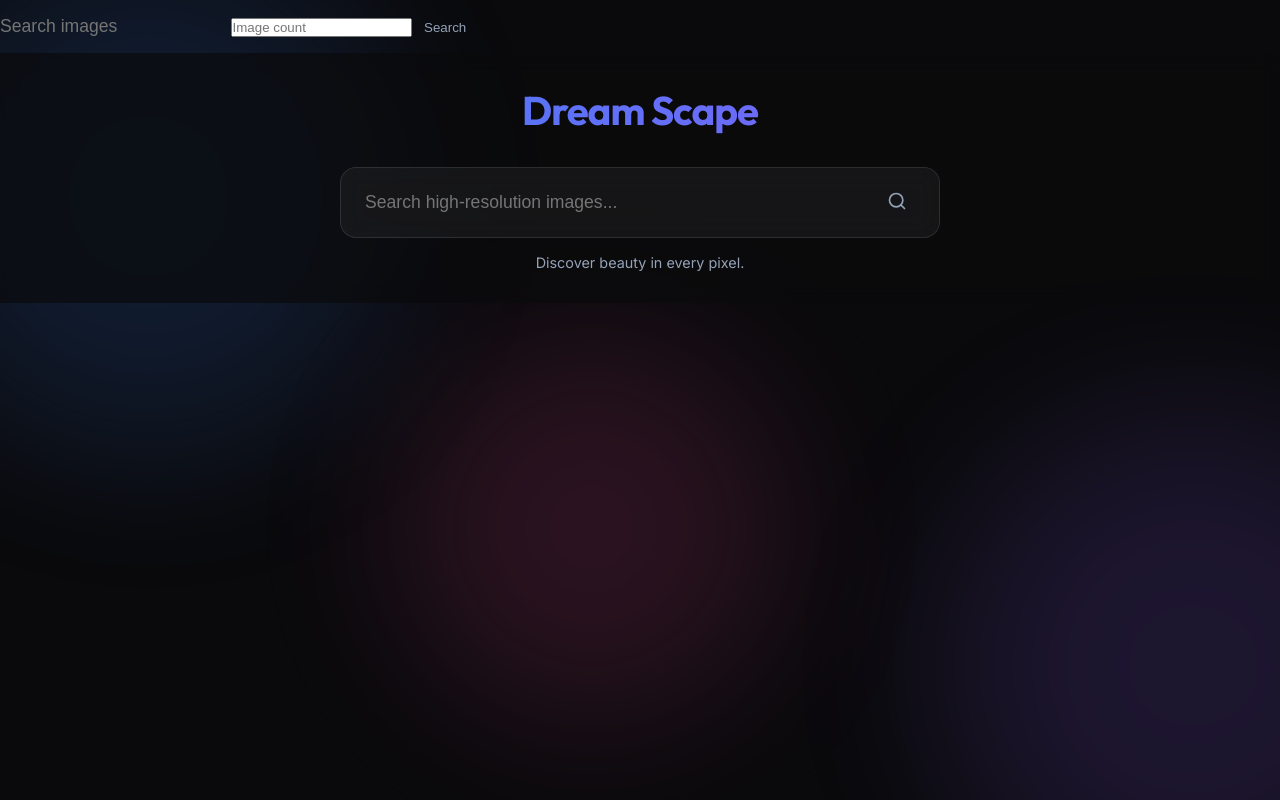
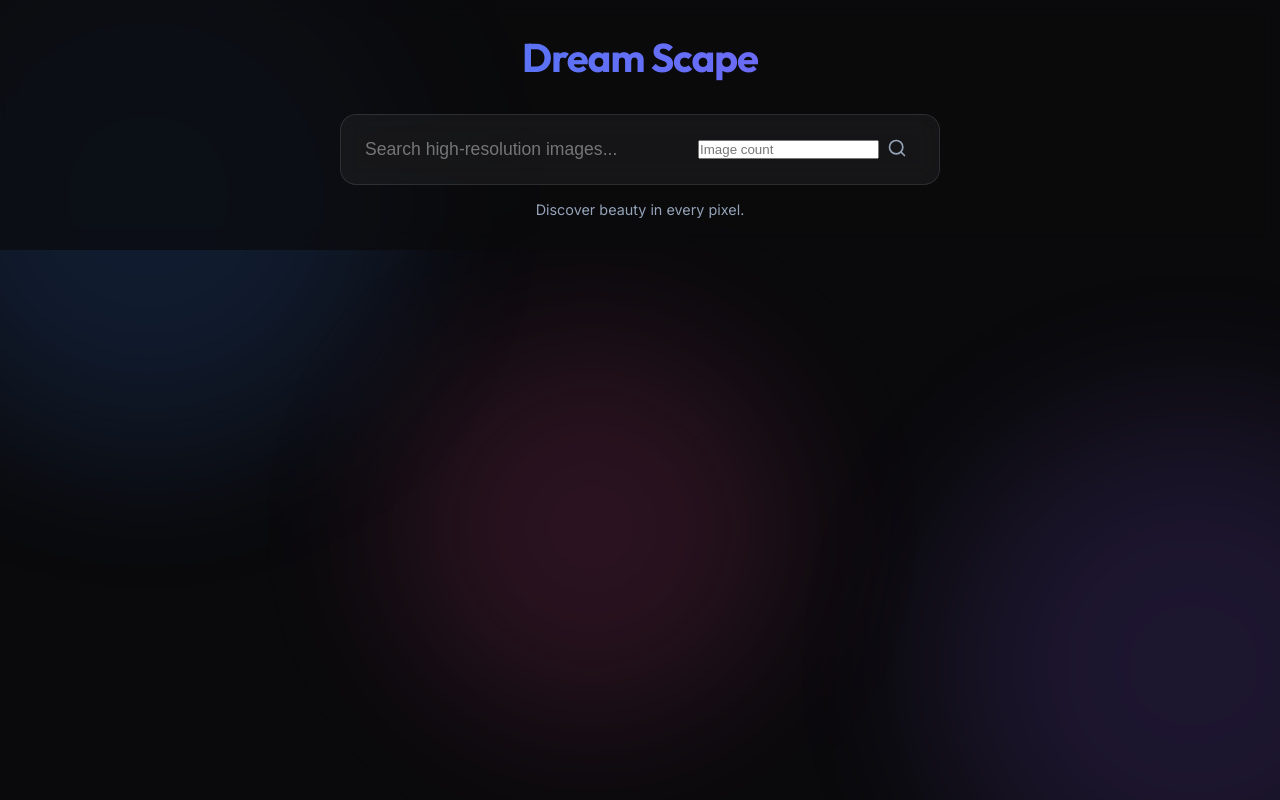
Before and after one commit to Pravallikadadi/Dream-Scape, a plain HTML site: page index.html in a window 1280 px wide. Drawn offline with Linux system fonts and the light colour scheme.

Commit message:
Update index.html

```diff
--- a/index.html
+++ b/index.html
@@ -17,13 +17,6 @@
 </head>
 
 <body>
-    <input id="searchInput" type="text" placeholder="Search images" />
-
-<input id="perPageInput" type="number" placeholder="Image count" min="1" />
-
-<button id="searchBtn">Search</button>
-
-<p id="statusInfo"></p>
 
 <div id="loader" class="hidden">Loading...</div>
 
@@ -40,6 +33,7 @@
             <h1 class="logo">Dream Scape</h1>
             <div class="search-wrapper glass-card">
                 <input type="text" id="searchInput" placeholder="Search high-resolution images..." autocomplete="off">
+                <input id="perPageInput" type="number" placeholder="Image count" min="1" />
                 <button id="searchBtn">
                     <svg width="20" height="20" viewBox="0 0 24 24" fill="none" stroke="currentColor" stroke-width="2"
                         stroke-linecap="round" stroke-linejoin="round">
```
